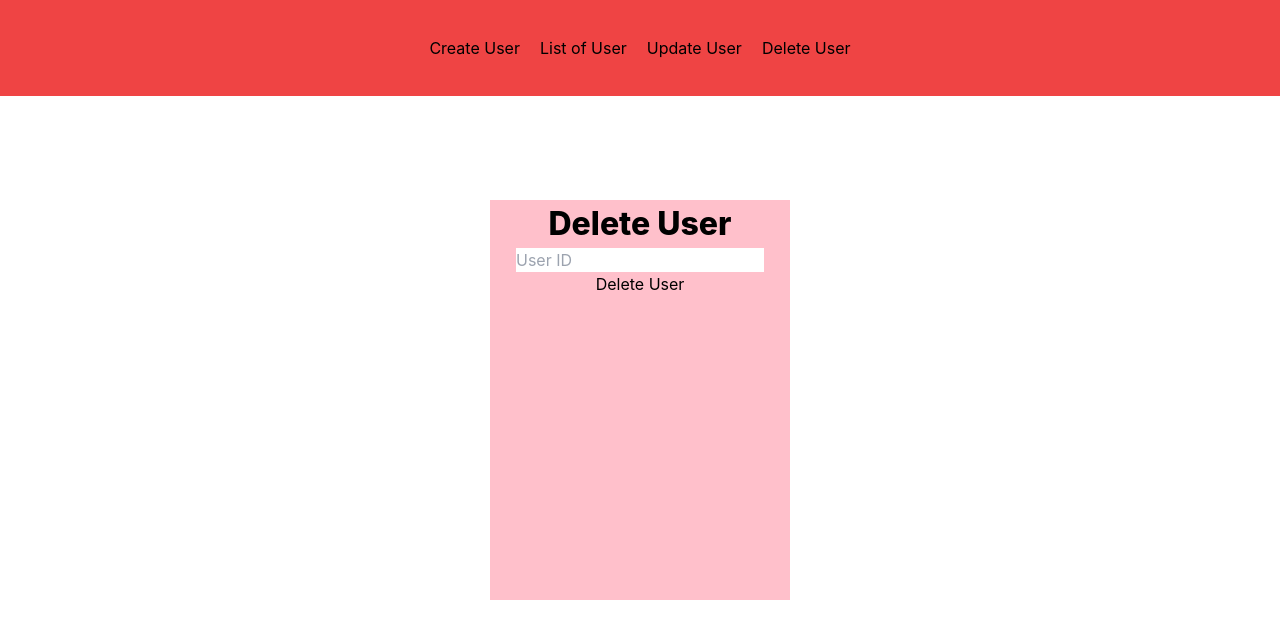
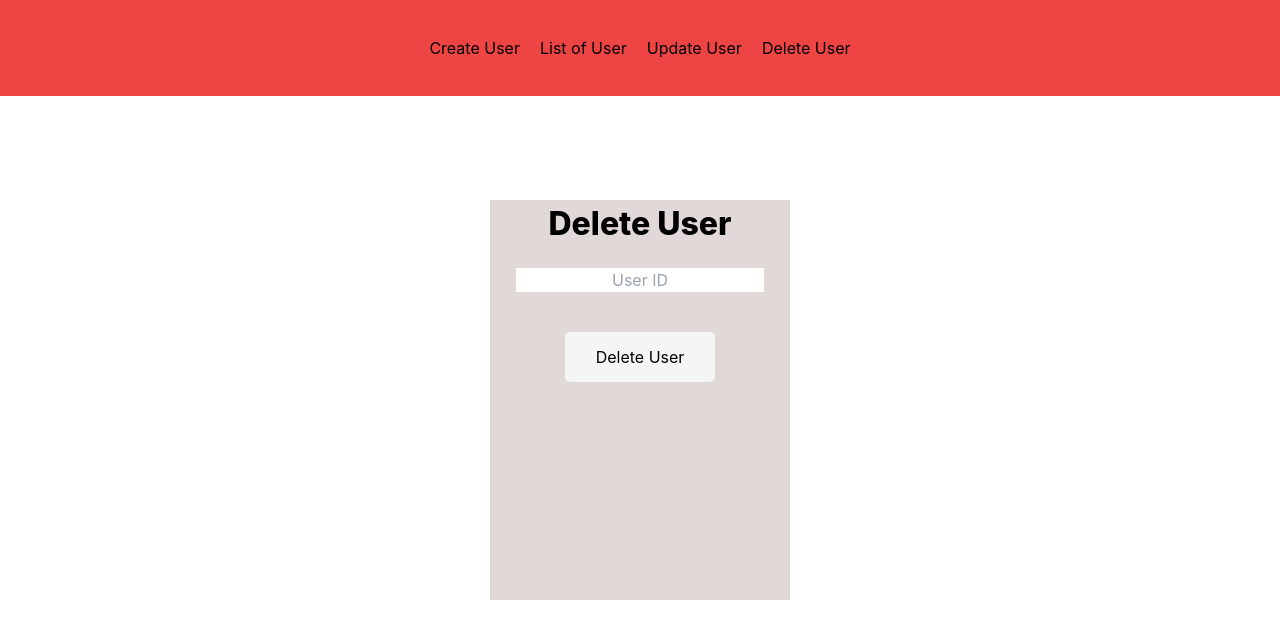
Before and after one commit to rosesarerosieee/crud-web-app, a React (Create React App) app: page /delete in a window 1280 px wide. Shown: the top 638 px of the page. Built offline with nearby package versions, Linux system fonts and the light colour scheme.

Commit message:
fix the container of update and delete

```diff
--- a/src/components/delete.jsx
+++ b/src/components/delete.jsx
@@ -17,16 +17,26 @@ const DeleteUser = () => {
   return (
     <>
       <div className="w-full h-screen flex items-center justify-center">
-        <div className="flex items-center justify-start flex-col w-[300px] h-[50vh] bg-[pink]">
+        <div className="flex items-center justify-start flex-col w-[300px] h-[50vh] bg-[#e1d9d7] gap-[20px]">
           <h2 className="font-extrabold text-[2rem]">Delete User</h2>
+          <div className="">
             <input
               type="text"
               placeholder="User ID"
               value={id}
               onChange={(e) => setId(e.target.value)}
               required
+              className="text-center"
             />
-          <button onClick={handleDelete}>Delete User</button>
+          </div>
+          <div className="pt-[20px]">
+            <button
+              onClick={handleDelete}
+              className="w-[150px] h-[50px] text-center rounded-[5px]  bg-[whitesmoke]"
+            >
+              Delete User
+            </button>
+          </div>
         </div>
       </div>
     </>
--- a/src/components/update.jsx
+++ b/src/components/update.jsx
@@ -23,8 +23,8 @@ const UpdateUser = () => {
 
   return (
     <>
-      <div className="w-full h-screen flex items-center justify-center">
-        <div className="flex items-center justify-start flex-col w-[300px] h-[50vh] bg-[whitesmoke]">
+      <div className="w-full h-screen flex items-center justify-center bg-[whitesmoke">
+        <div className="flex items-center justify-start flex-col w-[300px] h-[50vh] bg-[#e1d9d7]">
           <h2 className="font-extrabold text-[2rem]">Update User</h2>
           <form
             onSubmit={handleSubmit}
```
Also changed, not shown: public/index.html (line endings or trailing spaces). Lines whose indentation alone changed are shown as unchanged.
